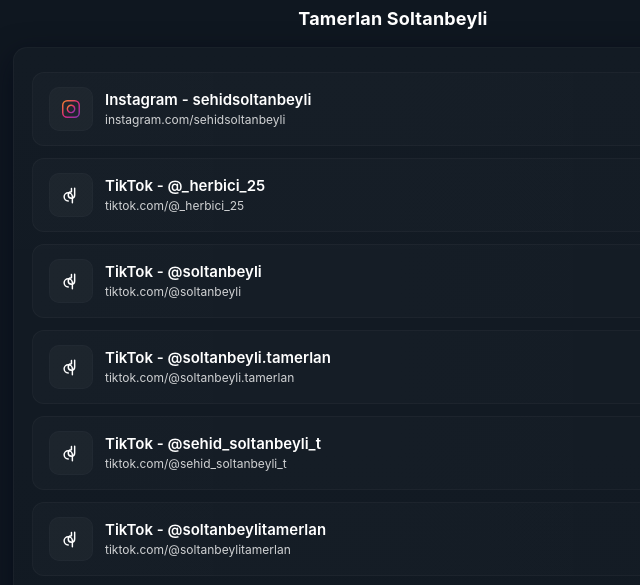
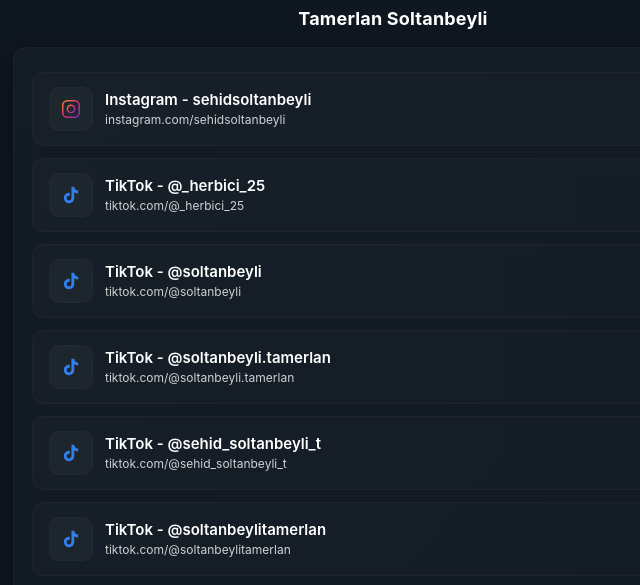
Before and after one commit to Ilafar/QR-Router, a plain HTML site: page index.html in a window 1280 px wide. Shown: the top 585 px of the page, 247-887 px from the left. Drawn offline with Linux system fonts and the light colour scheme.

Commit message:
Update index.html

```diff
--- a/index.html
+++ b/index.html
@@ -296,8 +296,8 @@
         <!-- TikTok: _herbici_25 -->
         <a class="btn" href="https://www.tiktok.com/@_herbici_25?_t=ZS-8zq2UJXWq0I&_r=1" target="_blank" rel="noopener noreferrer">
           <div class="icon-wrap">
-            <svg viewBox="0 0 24 24" width="22" height="22" fill="none" stroke="#fff" stroke-width="1.6" stroke-linecap="round" stroke-linejoin="round">
-              <path d="M16 4.5v7.5a3.5 3.5 0 1 1-3.5-3.5V5"></path><path d="M9 18.5a4.5 4.5 0 1 1 4.5-4.5V20.5"></path>
+            <svg xmlns="http://www.w3.org/2000/svg" width="22" height="22" viewBox="0 0 24 24">
+              <path fill="#2f80ed" d="M16.6 5.82s.51.5 0 0A4.28 4.28 0 0 1 15.54 3h-3.09v12.4a2.59 2.59 0 0 1-2.59 2.5c-1.42 0-2.6-1.16-2.6-2.6c0-1.72 1.66-3.01 3.37-2.48V9.66c-3.45-.46-6.47 2.22-6.47 5.64c0 3.33 2.76 5.7 5.69 5.7c3.14 0 5.69-2.55 5.69-5.7V9.01a7.35 7.35 0 0 0 4.3 1.38V7.3s-1.88.09-3.24-1.48"/>
             </svg>
           </div>
           <div class="meta"><div class="title">TikTok - @_herbici_25</div><div class="url">tiktok.com/@_herbici_25</div></div>
@@ -307,8 +307,8 @@
         <!-- TikTok: soltanbeyli -->
         <a class="btn" href="https://www.tiktok.com/@soltanbeyli?_t=ZS-8zq2RvEhBua&_r=1" target="_blank" rel="noopener noreferrer">
           <div class="icon-wrap">
-            <svg viewBox="0 0 24 24" width="22" height="22" fill="none" stroke="#fff" stroke-width="1.6" stroke-linecap="round" stroke-linejoin="round">
-              <path d="M16 4.5v7.5a3.5 3.5 0 1 1-3.5-3.5V5"></path><path d="M9 18.5a4.5 4.5 0 1 1 4.5-4.5V20.5"></path>
+            <svg xmlns="http://www.w3.org/2000/svg" width="22" height="22" viewBox="0 0 24 24">
+              <path fill="#2f80ed" d="M16.6 5.82s.51.5 0 0A4.28 4.28 0 0 1 15.54 3h-3.09v12.4a2.59 2.59 0 0 1-2.59 2.5c-1.42 0-2.6-1.16-2.6-2.6c0-1.72 1.66-3.01 3.37-2.48V9.66c-3.45-.46-6.47 2.22-6.47 5.64c0 3.33 2.76 5.7 5.69 5.7c3.14 0 5.69-2.55 5.69-5.7V9.01a7.35 7.35 0 0 0 4.3 1.38V7.3s-1.88.09-3.24-1.48"/>
             </svg>
           </div>
           <div class="meta"><div class="title">TikTok - @soltanbeyli</div><div class="url">tiktok.com/@soltanbeyli</div></div>
@@ -318,8 +318,8 @@
         <!-- TikTok: soltanbeyli.tamerlan -->
         <a class="btn" href="https://www.tiktok.com/@soltanbeyli.tamerlan?_t=ZS-8zq2POWAT2d&_r=1" target="_blank" rel="noopener noreferrer">
           <div class="icon-wrap">
-            <svg viewBox="0 0 24 24" width="22" height="22" fill="none" stroke="#fff" stroke-width="1.6" stroke-linecap="round" stroke-linejoin="round">
-              <path d="M16 4.5v7.5a3.5 3.5 0 1 1-3.5-3.5V5"></path><path d="M9 18.5a4.5 4.5 0 1 1 4.5-4.5V20.5"></path>
+            <svg xmlns="http://www.w3.org/2000/svg" width="22" height="22" viewBox="0 0 24 24">
+              <path fill="#2f80ed" d="M16.6 5.82s.51.5 0 0A4.28 4.28 0 0 1 15.54 3h-3.09v12.4a2.59 2.59 0 0 1-2.59 2.5c-1.42 0-2.6-1.16-2.6-2.6c0-1.72 1.66-3.01 3.37-2.48V9.66c-3.45-.46-6.47 2.22-6.47 5.64c0 3.33 2.76 5.7 5.69 5.7c3.14 0 5.69-2.55 5.69-5.7V9.01a7.35 7.35 0 0 0 4.3 1.38V7.3s-1.88.09-3.24-1.48"/>
             </svg>
           </div>
           <div class="meta"><div class="title">TikTok - @soltanbeyli.tamerlan</div><div class="url">tiktok.com/@soltanbeyli.tamerlan</div></div>
@@ -329,8 +329,8 @@
         <!-- TikTok: sehid_soltanbeyli_t -->
         <a class="btn" href="https://www.tiktok.com/@sehid_soltanbeyli_t?_t=ZS-8zq2OnHaQaY&_r=1" target="_blank" rel="noopener noreferrer">
           <div class="icon-wrap">
-            <svg viewBox="0 0 24 24" width="22" height="22" fill="none" stroke="#fff" stroke-width="1.6" stroke-linecap="round" stroke-linejoin="round">
-              <path d="M16 4.5v7.5a3.5 3.5 0 1 1-3.5-3.5V5"></path><path d="M9 18.5a4.5 4.5 0 1 1 4.5-4.5V20.5"></path>
+            <svg xmlns="http://www.w3.org/2000/svg" width="22" height="22" viewBox="0 0 24 24">
+              <path fill="#2f80ed" d="M16.6 5.82s.51.5 0 0A4.28 4.28 0 0 1 15.54 3h-3.09v12.4a2.59 2.59 0 0 1-2.59 2.5c-1.42 0-2.6-1.16-2.6-2.6c0-1.72 1.66-3.01 3.37-2.48V9.66c-3.45-.46-6.47 2.22-6.47 5.64c0 3.33 2.76 5.7 5.69 5.7c3.14 0 5.69-2.55 5.69-5.7V9.01a7.35 7.35 0 0 0 4.3 1.38V7.3s-1.88.09-3.24-1.48"/>
             </svg>
           </div>
           <div class="meta"><div class="title">TikTok - @sehid_soltanbeyli_t</div><div class="url">tiktok.com/@sehid_soltanbeyli_t</div></div>
@@ -340,8 +340,8 @@
         <!-- TikTok: soltanbeylitamerlan -->
         <a class="btn" href="https://www.tiktok.com/@soltanbeylitamerlan?_t=ZS-8zq2NpSkbNn&_r=1" target="_blank" rel="noopener noreferrer">
           <div class="icon-wrap">
-            <svg viewBox="0 0 24 24" width="22" height="22" fill="none" stroke="#fff" stroke-width="1.6" stroke-linecap="round" stroke-linejoin="round">
-              <path d="M16 4.5v7.5a3.5 3.5 0 1 1-3.5-3.5V5"></path><path d="M9 18.5a4.5 4.5 0 1 1 4.5-4.5V20.5"></path>
+            <svg xmlns="http://www.w3.org/2000/svg" width="22" height="22" viewBox="0 0 24 24">
+              <path fill="#2f80ed" d="M16.6 5.82s.51.5 0 0A4.28 4.28 0 0 1 15.54 3h-3.09v12.4a2.59 2.59 0 0 1-2.59 2.5c-1.42 0-2.6-1.16-2.6-2.6c0-1.72 1.66-3.01 3.37-2.48V9.66c-3.45-.46-6.47 2.22-6.47 5.64c0 3.33 2.76 5.7 5.69 5.7c3.14 0 5.69-2.55 5.69-5.7V9.01a7.35 7.35 0 0 0 4.3 1.38V7.3s-1.88.09-3.24-1.48"/>
             </svg>
           </div>
           <div class="meta"><div class="title">TikTok - @soltanbeylitamerlan</div><div class="url">tiktok.com/@soltanbeylitamerlan</div></div>
```
